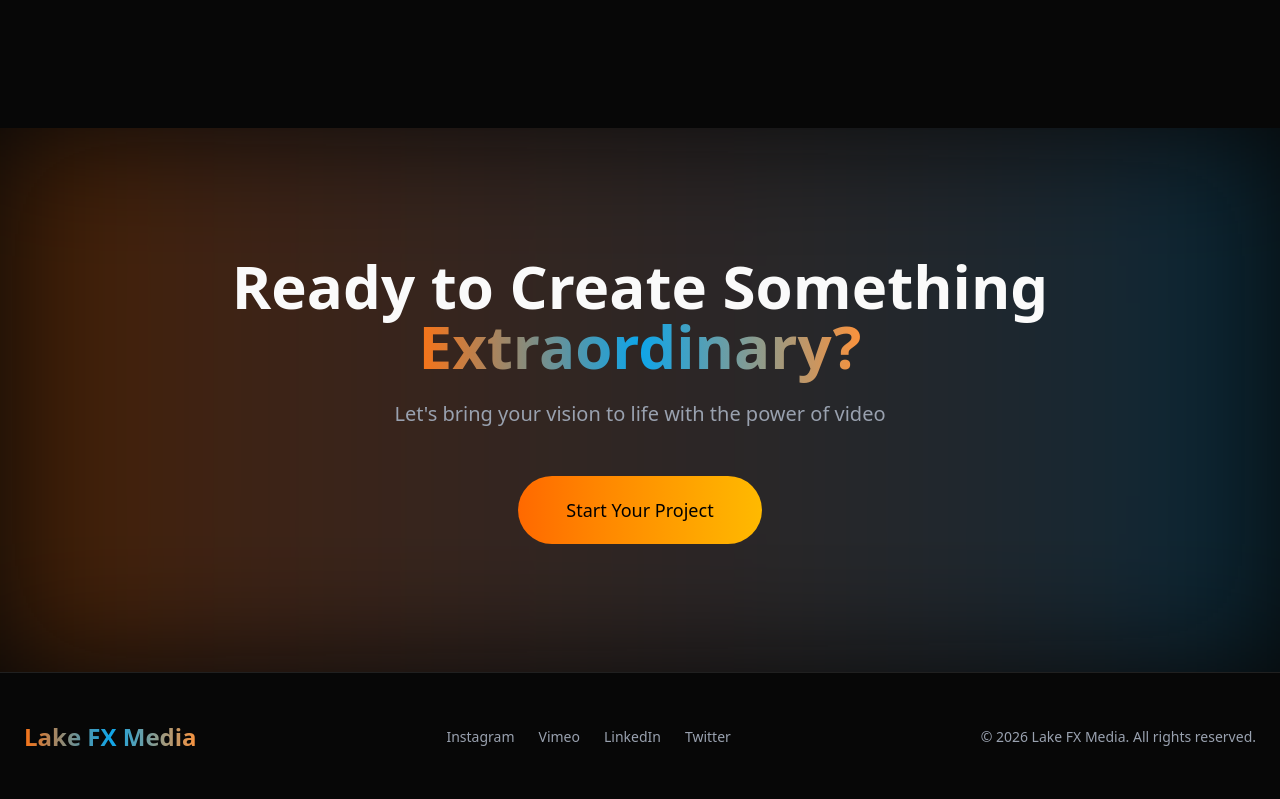
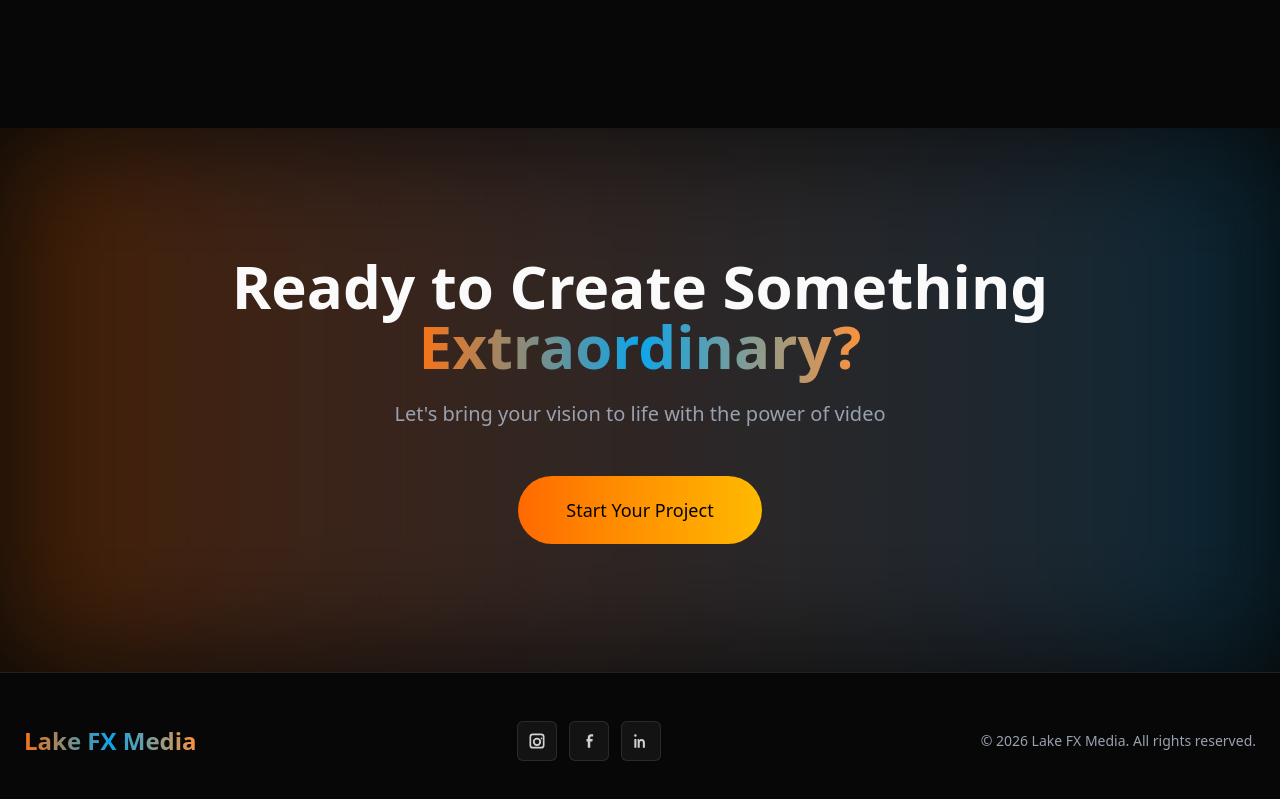
Before and after one commit to bryanvanhaitsma/lfx, a Next.js app: page / in a window 1280 px wide. Shown: the part 2688-3487 px from the top of the page. Built offline with nearby package versions, Linux system fonts and the light colour scheme.

Commit message:
updated the footer

```diff
--- a/src/app/layout.tsx
+++ b/src/app/layout.tsx
@@ -2,6 +2,7 @@ import type { Metadata } from "next";
 import { Inter, Space_Grotesk } from "next/font/google";
 import "./globals.css";
 import Navigation from "@/components/Navigation";
+import Footer from "@/components/Footer";
 
 const inter = Inter({
   subsets: ["latin"],
@@ -28,6 +29,7 @@ export default function RootLayout({
       <body className={`${inter.variable} ${spaceGrotesk.variable} font-sans antialiased`}>
         <Navigation />
         {children}
+        <Footer />
       </body>
     </html>
   );
--- a/src/app/page.tsx
+++ b/src/app/page.tsx
@@ -253,22 +253,6 @@ export default function Home() {
         </div>
       </section>
 
-      {/* Footer */}
-      <footer className="border-t border-white/10 py-12 px-6">
-        <div className="max-w-7xl mx-auto flex flex-col md:flex-row justify-between items-center gap-6">
-          <div className="text-2xl font-bold gradient-text font-space-grotesk">Lake FX Media</div>
-          <div className="flex gap-6 text-sm text-gray-400">
-            <a href="#" className="hover:text-white transition-colors">Instagram</a>
-            <a href="#" className="hover:text-white transition-colors">Vimeo</a>
-            <a href="#" className="hover:text-white transition-colors">LinkedIn</a>
-            <a href="#" className="hover:text-white transition-colors">Twitter</a>
-          </div>
-          <div className="text-sm text-gray-400">
-            © 2026 Lake FX Media. All rights reserved.
-          </div>
-        </div>
-      </footer>
-
       <style jsx>{`
         @keyframes fade-in {
           from {
--- /dev/null
+++ b/src/components/Footer.tsx
@@ -0,0 +1,50 @@
+export default function Footer() {
+  return (
+    <footer className="border-t border-white/10 py-12 px-6">
+      <div className="max-w-7xl mx-auto flex flex-col md:flex-row justify-between items-center gap-6">
+        <div className="text-2xl font-bold gradient-text font-space-grotesk">Lake FX Media</div>
+        <div className="flex gap-3 text-sm text-gray-400">
+          <a
+            href="#"
+            aria-label="Instagram"
+            className="h-10 w-10 rounded-md border border-white/10 bg-white/5 text-white/80 hover:text-white hover:border-orange-400/60 transition-colors flex items-center justify-center"
+          >
+            <svg aria-hidden="true" viewBox="0 0 24 24" className="h-5 w-5">
+              <path
+                fill="currentColor"
+                d="M7 3h10a4 4 0 0 1 4 4v10a4 4 0 0 1-4 4H7a4 4 0 0 1-4-4V7a4 4 0 0 1 4-4Zm0 2a2 2 0 0 0-2 2v10a2 2 0 0 0 2 2h10a2 2 0 0 0 2-2V7a2 2 0 0 0-2-2H7Zm5 3a5 5 0 1 1 0 10 5 5 0 0 1 0-10Zm0 2.2a2.8 2.8 0 1 0 0 5.6 2.8 2.8 0 0 0 0-5.6Zm5.4-2.3a1 1 0 1 1 0 2 1 1 0 0 1 0-2Z"
+              />
+            </svg>
+          </a>
+          <a
+            href="#"
+            aria-label="Facebook"
+            className="h-10 w-10 rounded-md border border-white/10 bg-white/5 text-white/80 hover:text-white hover:border-orange-400/60 transition-colors flex items-center justify-center"
+          >
+            <svg aria-hidden="true" viewBox="0 0 24 24" className="h-5 w-5">
+              <path
+                fill="currentColor"
+                d="M13.5 9.5V8c0-.9.6-1.5 1.5-1.5H17V4h-2.6C12 4 10.5 5.6 10.5 7.8V9.5H9v3h1.5V20h3v-7.5H16l.5-3h-3Z"
+              />
+            </svg>
+          </a>
+          <a
+            href="#"
+            aria-label="LinkedIn"
+            className="h-10 w-10 rounded-md border border-white/10 bg-white/5 text-white/80 hover:text-white hover:border-orange-400/60 transition-colors flex items-center justify-center"
+          >
+            <svg aria-hidden="true" viewBox="0 0 24 24" className="h-5 w-5">
+              <path
+                fill="currentColor"
+                d="M6.5 9.5H4V20h2.5V9.5ZM5.25 4a1.5 1.5 0 1 0 0 3 1.5 1.5 0 0 0 0-3Zm5.2 5.5H8V20h2.5v-5.6c0-1.5.7-2.4 2-2.4 1.4 0 1.7 1 1.7 2.5V20h2.5v-6c0-2.8-1.5-4.5-4-4.5-1.4 0-2.5.7-3 1.7V9.5Z"
+              />
+            </svg>
+          </a>
+        </div>
+        <div className="text-sm text-gray-400">
+          © 2026 Lake FX Media. All rights reserved.
+        </div>
+      </div>
+    </footer>
+  )
+}
```
